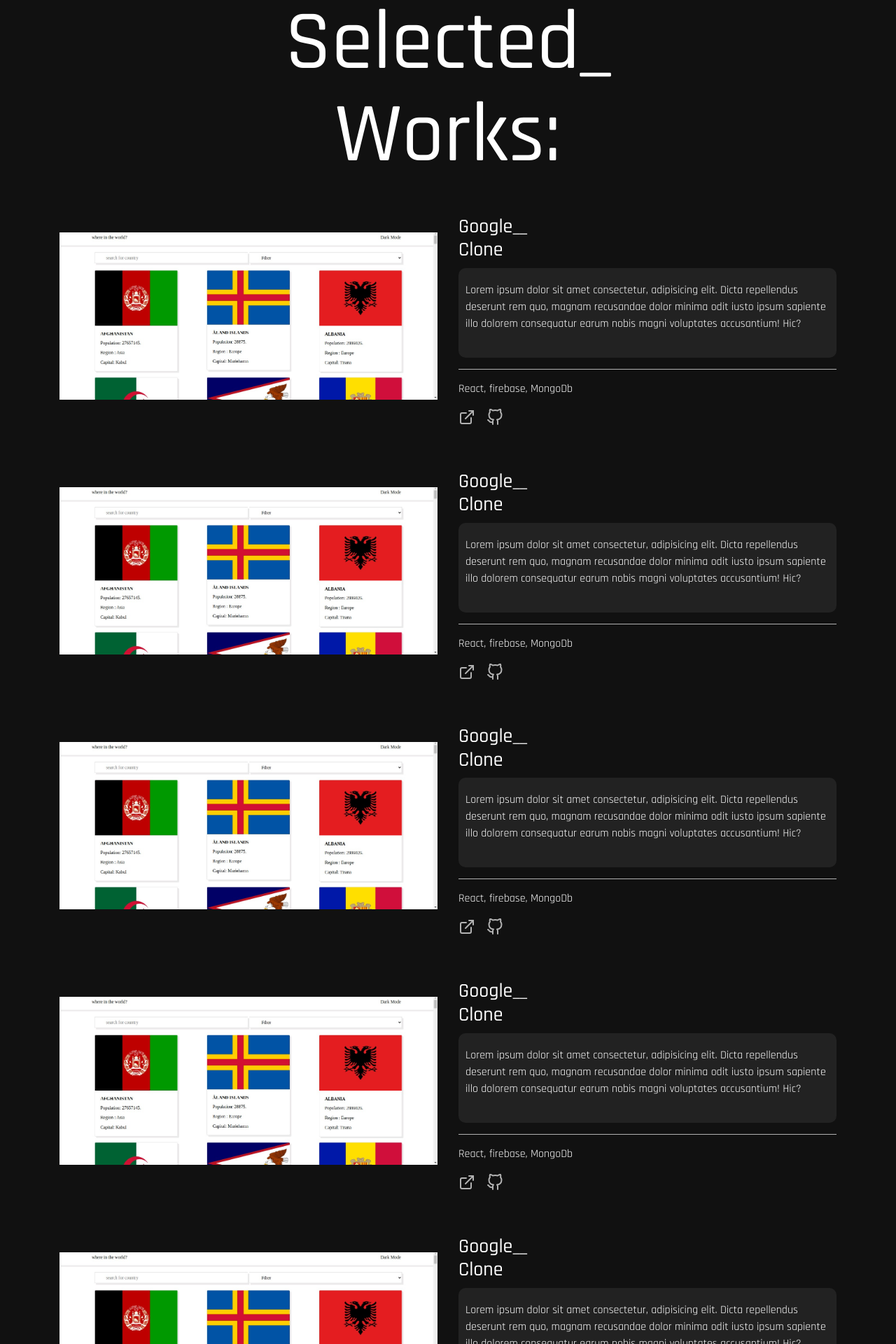
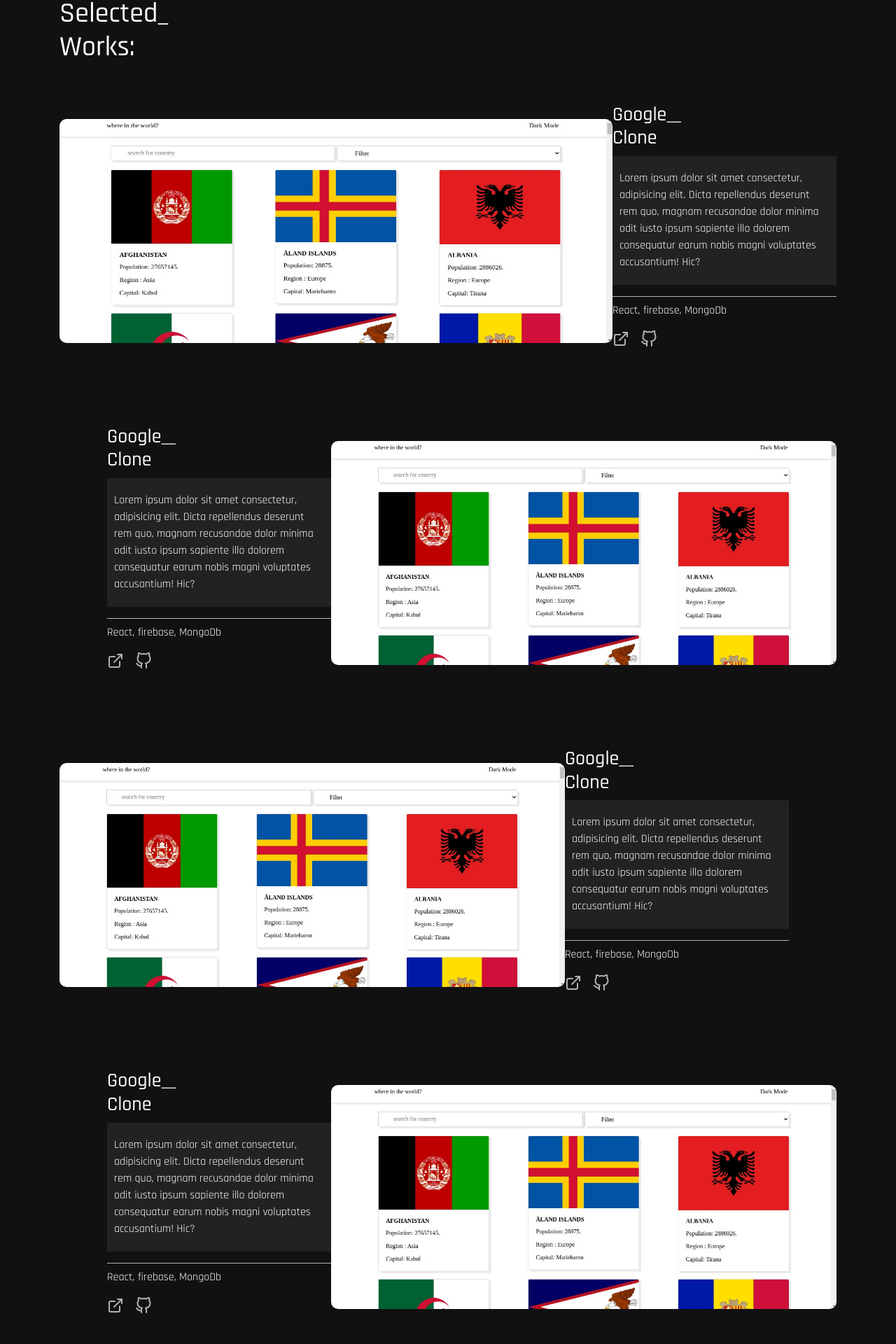
Before and after one commit to lamilekan263/devL, a React (Create React App) app: page / in a window 1280 px wide. Shown: the part 686-2606 px from the top of the page at 70% size. Built offline with nearby package versions, Linux system fonts and the light colour scheme.

Commit message:
made new changes

```diff
--- a/package.json
+++ b/package.json
@@ -6,6 +6,7 @@
     "@testing-library/jest-dom": "^5.11.4",
     "@testing-library/react": "^11.1.0",
     "@testing-library/user-event": "^12.1.10",
+    "aos": "^2.3.4",
     "bootstrap": "^4.5.3",
     "react": "^17.0.1",
     "react-dom": "^17.0.1",
--- a/src/components/works/Works.css
+++ b/src/components/works/Works.css
@@ -8,5 +8,48 @@
     color: white;
 
     line-height: 1.1;
+
+}
+.projectCard .image{
+     width: 30rem;
+    height: 20rem;
+    border-radius: 10px;
 }
 }
+
+
+
+.projectCard{
+    width:100%;
+}
+.projectCard .image{
+    width:100%;
+}
+
+    .project-details{
+    position: relative;
+    top: 3rem;
+    left: 5rem;
+    transform-style: preserve-3d;
+    transform: translateZ(20px);
+
+}
+
+.project__desc{
+
+    border-radius: 10px;
+     width: 20rem;
+}
+.project__desc p {
+    background-color: rgb(34, 34, 34);
+    padding: 20px 10px;
+}
+
+.line{
+    background-color: #b2b2b2;
+    width: 100%;
+    height:1px;
+}
+.iconStyle{
+    color: #b2b2b2
+}
--- a/src/components/works/Works.js
+++ b/src/components/works/Works.js
@@ -1,22 +1,156 @@
-import React from 'react'
-import WorkCard from '../worksCard/WorkCard';
+import React, { useEffect } from 'react'
+import AOS from 'aos'
+import googleImage from "../../assets/country.jpg";
+
+import * as Icon from "react-feather";
 import './Works.css'
 
 const Works = () => {
+  useEffect(() => {
+    AOS.init({duration : 2000})
+  }, [])
     return (
-      <div className="works">
+      <div className="project">
         <div className="container">
           <h1>
             <span>Selected_</span>
             <br />
             <span>Works:</span>
           </h1>
-          <WorkCard />
-          <WorkCard />
-          <WorkCard />
-          <WorkCard />
-          <WorkCard />
-          <div></div>
+          {/* card component */}
+          {/* first card */}
+          <div
+            className="d-flex flex-column flex-md-row mr-auto max-fit projectCard  "
+            data-aos="fade-right"
+          >
+            <div className=" align-self-center w-100">
+              <img src={googleImage} alt="" className="image my-4 sm-w-100" />
+            </div>
+            <div className=" py-md-5 project__details ">
+              <div>
+                <h3>
+                  <span>Google__</span>
+                  <br />
+
+                  <span>Clone</span>
+                </h3>
+                <div className="project__desc">
+                  <p>
+                    Lorem ipsum dolor sit amet consectetur, adipisicing elit.
+                    Dicta repellendus deserunt rem quo, magnam recusandae dolor
+                    minima odit iusto ipsum sapiente illo dolorem consequatur
+                    earum nobis magni voluptates accusantium! Hic?
+                  </p>
+                  <div className="line my-3 my-md-2"></div>
+                  <div>React, firebase, MongoDb</div>
+                  <div className="my-3">
+                    <Icon.ExternalLink className="iconStyle mr-3" />
+                    <Icon.GitHub className="iconStyle mr-3" />
+                  </div>
+                </div>
+              </div>
+            </div>
+          </div>
+          {/* first card ends here */}
+          <div
+            className="d-flex flex-column flex-md-row-reverse ml-auto max-fit projectCard "
+            data-aos="fade-left"
+          >
+            <div className=" align-self-center ">
+              <img src={googleImage} alt="" className="image my-4" />
+            </div>
+            <div className=" py-md-5 project__details ">
+              <div>
+                <h3>
+                  <span>Google__</span>
+                  <br />
+
+                  <span>Clone</span>
+                </h3>
+                <div className="project__desc">
+                  <p>
+                    Lorem ipsum dolor sit amet consectetur, adipisicing elit.
+                    Dicta repellendus deserunt rem quo, magnam recusandae dolor
+                    minima odit iusto ipsum sapiente illo dolorem consequatur
+                    earum nobis magni voluptates accusantium! Hic?
+                  </p>
+                  <div className="line my-3 my-md-2"></div>
+                  <div>React, firebase, MongoDb</div>
+                  <div className="my-3">
+                    <Icon.ExternalLink className="iconStyle mr-3" />
+                    <Icon.GitHub className="iconStyle mr-3" />
+                  </div>
+                </div>
+              </div>
+            </div>
+          </div>
+          {/* second card ends here */}
+          <div
+            className="d-flex flex-column flex-md-row mr-auto max-fit projectCard  "
+            data-aos="fade-right"
+          >
+            <div className=" align-self-center ">
+              <img src={googleImage} alt="" className="image my-4" />
+            </div>
+            <div className=" py-md-5 project__details ">
+              <div>
+                <h3>
+                  <span>Google__</span>
+                  <br />
+
+                  <span>Clone</span>
+                </h3>
+                <div className="project__desc">
+                  <p>
+                    Lorem ipsum dolor sit amet consectetur, adipisicing elit.
+                    Dicta repellendus deserunt rem quo, magnam recusandae dolor
+                    minima odit iusto ipsum sapiente illo dolorem consequatur
+                    earum nobis magni voluptates accusantium! Hic?
+                  </p>
+                  <div className="line my-3 my-md-2"></div>
+                  <div>React, firebase, MongoDb</div>
+                  <div className="my-3">
+                    <Icon.ExternalLink className="iconStyle mr-3" />
+                    <Icon.GitHub className="iconStyle mr-3" />
+                  </div>
+                </div>
+              </div>
+            </div>
+          </div>
+          {/* first card ends here */}
+          <div
+            className="d-flex flex-column flex-md-row-reverse ml-auto max-fit projectCard "
+            data-aos="fade-left"
+          >
+            <div className=" align-self-center ">
+              <img src={googleImage} alt="" className="image my-4" />
+            </div>
+            <div className=" py-md-5 project__details ">
+              <div>
+                <h3>
+                  <span>Google__</span>
+                  <br />
+
+                  <span>Clone</span>
+                </h3>
+                <div className="project__desc">
+                  <p>
+                    Lorem ipsum dolor sit amet consectetur, adipisicing elit.
+                    Dicta repellendus deserunt rem quo, magnam recusandae dolor
+                    minima odit iusto ipsum sapiente illo dolorem consequatur
+                    earum nobis magni voluptates accusantium! Hic?
+                  </p>
+                  <div className="line my-3 my-md-2"></div>
+                  <div>React, firebase, MongoDb</div>
+                  <div className="my-3">
+                    <Icon.ExternalLink className="iconStyle mr-3" />
+                    <Icon.GitHub className="iconStyle mr-3" />
+                  </div>
+                </div>
+              </div>
+            </div>
+          </div>
+          {/* ends here */}
         </div>
       </div>
     );
--- a/src/components/worksCard/WorkCard.css
+++ /dev/null
@@ -1,23 +0,0 @@
-.workCard{
-    width:100%;
-}
-.workCard img{
-    width:100%;
-}
-
-.workcard p{
-    font-weight:700;
-}
-.workCard__details{
-    background-color: rgb(34, 34, 34);
-    padding: 20px 10px;
-    border-radius: 10px;
-}
-.line{
-    background-color: #b2b2b2;
-    width: 100%;
-    height:1px;
-}
-.iconStyle{
-    color: #b2b2b2
-}
--- a/src/components/worksCard/WorkCard.js
+++ /dev/null
@@ -1,41 +0,0 @@
-import React from 'react'
-import googleImage from '../../assets/country.jpg'
-import * as Icon from "react-feather";
-import './WorkCard.css'
-
-const WorkCard = () => {
-    return (
-      <div className="workCard my-5">
-        <div className="row">
-          <div className="col-md-6 col-sm-12">
-            <img src={googleImage} alt="" className="my-4" />
-          </div>
-          <div className="col-md-6 col-sm-12">
-            <div>
-              <h3>
-                <span>Google__</span>
-                <br />
-
-                <span>Clone</span>
-              </h3>
-              <div className="workCard__details -ml-5">
-                <p>
-                  Lorem ipsum dolor sit amet consectetur, adipisicing elit. Dicta repellendus deserunt rem quo, magnam recusandae dolor minima odit iusto ipsum sapiente illo dolorem consequatur earum nobis magni voluptates accusantium! Hic?
-                </p>
-                        </div>
-                        <div className="line my-3"></div>
-                        <div>
-                            React, firebase, MongoDb
-                        </div>
-              <div className="my-3">
-                <Icon.ExternalLink className="iconStyle mr-3" />
-                <Icon.GitHub className="iconStyle mr-3" />
-              </div>
-            </div>
-          </div>
-        </div>
-      </div>
-    );
-}
-
-export default WorkCard
--- a/src/index.js
+++ b/src/index.js
@@ -1,6 +1,7 @@
 import React from 'react';
 import ReactDOM from 'react-dom';
 import "bootstrap/dist/css/bootstrap.min.css";
+import "aos/dist/aos.css";
 import './index.css';
 import App from './App';
 
```
Also changed, not shown: src/index.css (+25 -0 lines), 2 other files (tests, documents, lock files or other folders).
